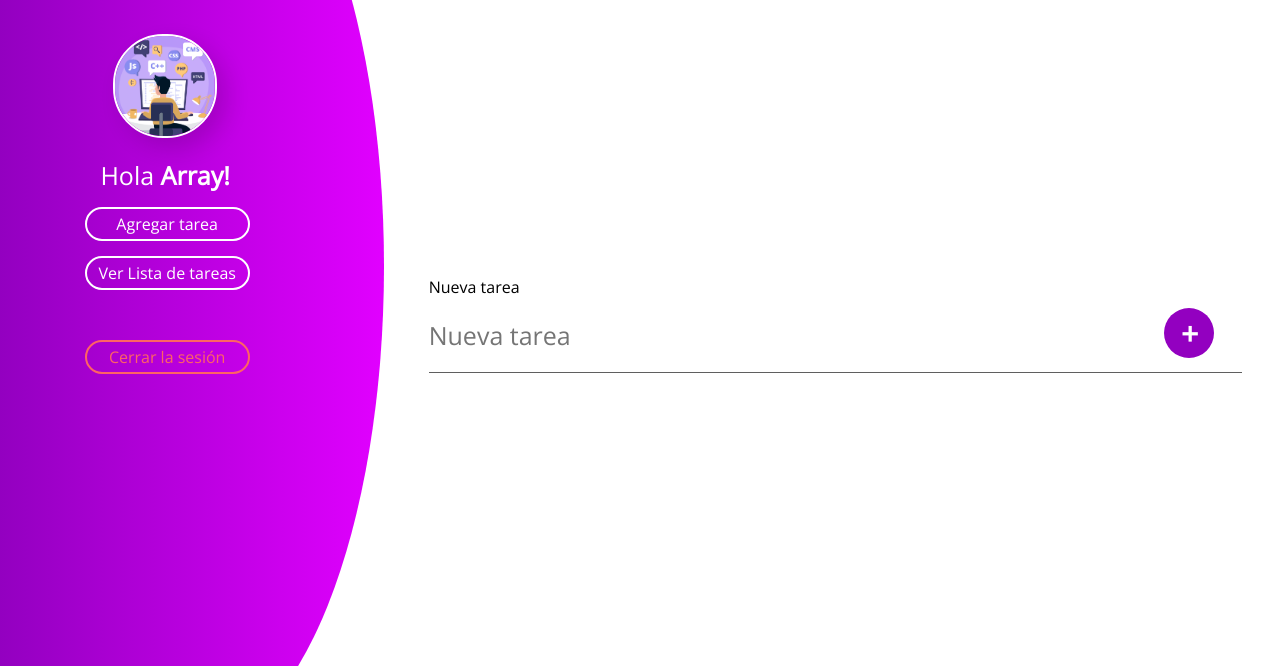
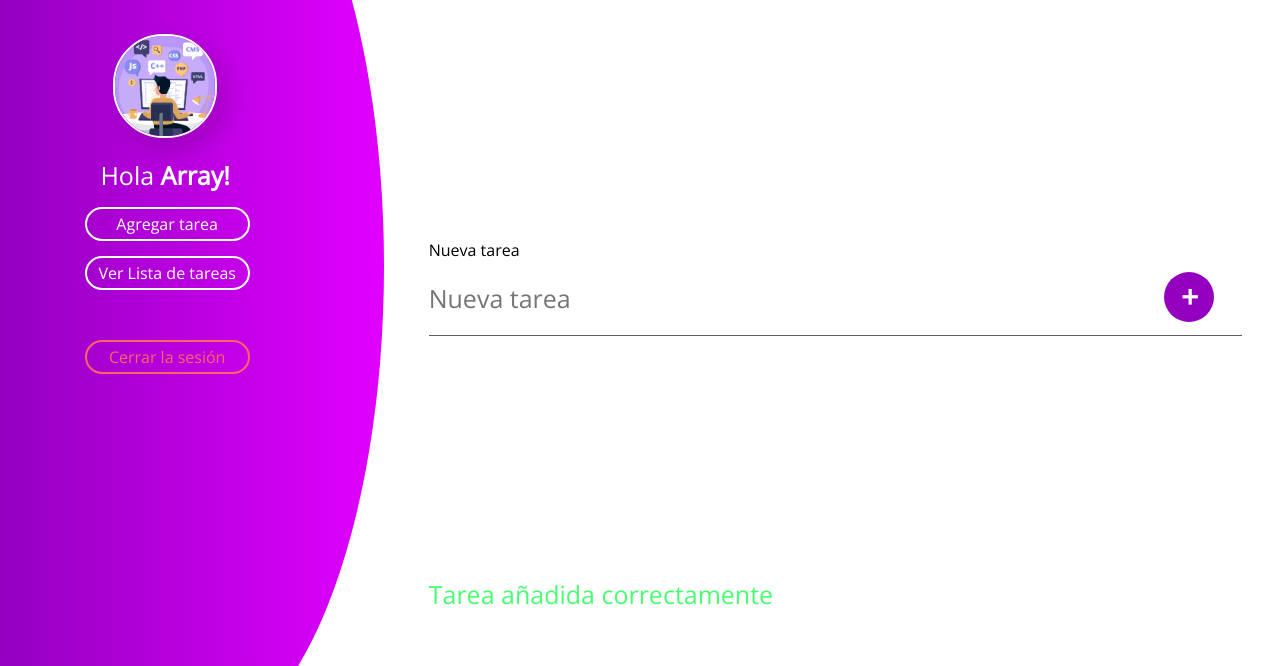
Before and after one commit to JuandaGarcia/ConstruccionSoftwareWeb, a PHP site: page /Vista/tareas.php in a window 1280 px wide. Shown: the part 134-800 px from the top of the page. Run offline with PHP 8.4, Linux system fonts and the light colour scheme; the visitor is signed in with stand-in values (Sample User, id 1).

Commit message:
version enviada a daniel

```diff
--- a/Vista/css/Tareas.css
+++ b/Vista/css/Tareas.css
@@ -29,6 +29,21 @@ body{
     left: 0;
     border-radius: 0 100% 100% 0 / 0 100% 100% 0;
     transform: scaleY(1.2);
+}
+
+.mensaje-error{
+    color: #ff4848;
+    font-size: 15px;
+}
+.mensaje-correcto{
+    color: #48ff70;
+    font-size: 25px;
+}
+
+.contenedor-mensaje-nueva{
+    display: flex;
+    align-items: center;
+    justify-content: space-between;
 }
 
 .menu{
@@ -108,7 +123,7 @@ body{
 .div-nueva-tarea{
     display: flex;
     align-items: center;
-    height: 90%;
+    height: 80%;
     width: 100%;
 }
 
--- a/Vista/tareas.php
+++ b/Vista/tareas.php
@@ -18,6 +18,7 @@
     <title>To-Do List</title>
 </head>
 <body>
+<?php include '../controlador/controladorTarea.php'; ?>
     <section class="perfil">
         <div class="menu">
             <figure>
@@ -37,12 +38,16 @@
             <script src="js/main.js"></script>
         </div>
         <div class="div-nueva-tarea">
-            <form action="" class="formulario">
-                    <label for="Nueva-tarea">Nueva tarea</label><br>
-                    <input class="input-text" type="text" id="Nueva-tarea" placeholder="Nueva tarea">
-                    <input class="enviar-tarea" type="submit"  value="+">
+            <form action="" class="formulario" action="<?php echo htmlspecialchars($_SERVER["PHP_SELF"]); ?>" method="post">
+                    <div class="contenedor-mensaje-nueva">
+                        <label for="Nueva-tarea">Nueva tarea</label>
+                        <span class="mensaje-error"><?php echo $tarea_alerta; ?></span>
+                    </div>
+                    <input class="input-text" type="text" id="Nueva-tarea" placeholder="Nueva tarea" name="tarea">
+                    <input class="enviar-tarea" type="submit"  value="+"><br>
             </form>
         </div>
+        <span class="mensaje-correcto"><?php echo $tarea_alerta2; ?></span><br>
     </section>
 </body>
 </html>
--- /dev/null
+++ b/controlador/controladorTarea.php
@@ -0,0 +1,3 @@
+<?php
+    require_once("../modelo/Agregar-tarea.php");
+?>
--- /dev/null
+++ b/modelo/Agregar-tarea.php
@@ -0,0 +1,44 @@
+<?php
+
+// Incluir archivo de conexion a la base de datos
+require_once "conexion.php";
+
+$usuario = $_SESSION["id"];
+$texto = "";
+$estado = true;
+$tarea_alerta = $tarea_alerta2 = "";
+
+if($_SERVER["REQUEST_METHOD"] == "POST"){
+
+    // VALIDANDO INPUT DE NOMBRE DE USUARIO
+    if(empty(trim($_POST["tarea"]))){
+        $tarea_alerta = "Por favor, ingrese una tarea en el campo";
+    }else{
+        $texto = trim($_POST["tarea"]);
+    }
+}
+
+
+if(empty($tarea_alerta)){
+
+    $sql = "INSERT INTO tareas (texto, estado, usuario) VALUES (?, ?, ?)";
+
+    if($stmt = mysqli_prepare($link, $sql)){
+        mysqli_stmt_bind_param($stmt, "sii", $param_texto, $param_estado, $param_usuario);
+
+        // ESTABLECIENDO PARAMETRO
+        $param_texto = $texto;
+        $param_estado = $estado;
+        $param_usuario = $usuario;
+
+
+        if(mysqli_stmt_execute($stmt)){
+            $tarea_alerta2 = "Tarea añadida correctamente";
+        }else{
+            echo "Algo Salio mal, intentalo despues";
+        }
+    }
+}
+
+mysqli_close($link);
+?>
```
Also changed, not shown: modelo/registro-modelo.php (+38 -1 lines).
